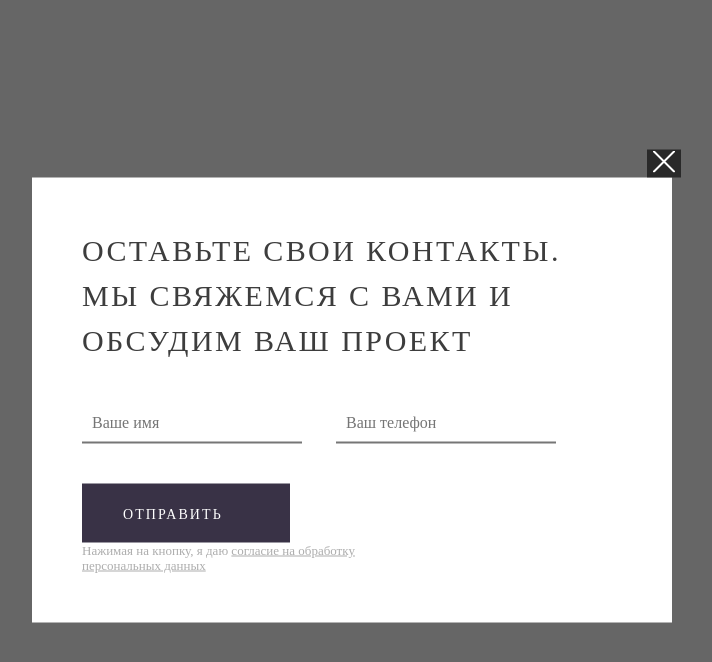
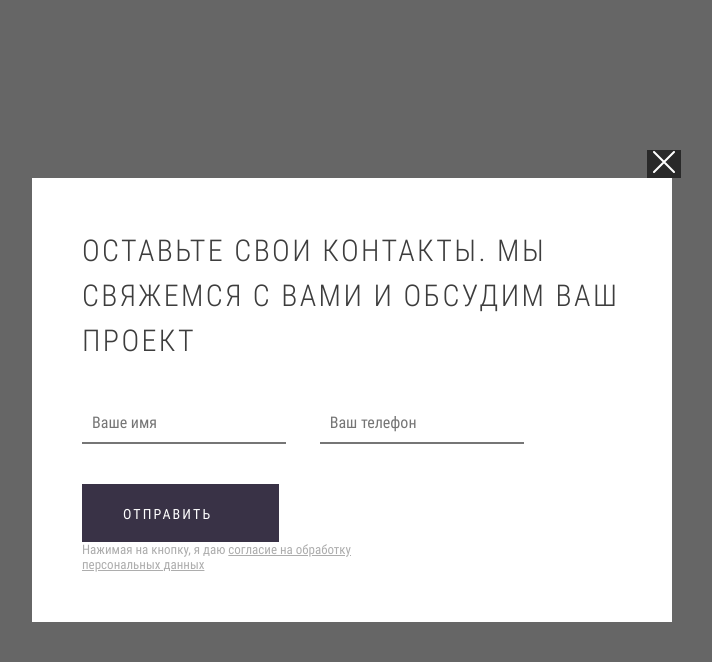
Before and after one commit to ral1an/ladesign-project, a website: page html/form.html in a window 1280 px wide. Shown: the whole page, without its empty margins (288-1000 px from the left). Drawn offline with Linux system fonts and the light colour scheme; files whose address does not match are found by name.

Commit message:
fix mixins

```diff
--- a/scss/form.scss
+++ b/scss/form.scss
@@ -1,5 +1,10 @@
 @import 'vars';
 @import 'mixins';
+
+body {
+    font-family: 'Roboto', sans-serif;
+    font-family: 'Roboto Condensed', sans-serif;
+}
 
 .layer {
     background-color: $color-backoground-layer;
@@ -19,7 +24,6 @@
     transform: translate(-50%, -50%);
     padding: 50px;
 }
-
 
 h1 {
     text-transform: uppercase;
--- a/scss/mixins.scss
+++ b/scss/mixins.scss
@@ -4,6 +4,7 @@
   margin-right: $wrapmr;
   margin-left: $wrapml;
 }
+
 //шрифты
 @mixin font($fw, $fs, $lh, $color, $textdecor) {
   font-weight: $fw;
@@ -12,12 +13,14 @@
   color: $color;
   text-decoration: $textdecor;
 }
+
 //Псевдоэлементы(before, after)
 @mixin pseudo-element($content: "", $display: block, $pos: absolute) {
   content: $content;
   display: $display;
   position: $pos;
 }
+
 //псевдоклассы для ссылок
 @mixin link($link, $visit, $hover, $active) {
   a {
@@ -33,6 +36,7 @@
     }
   }
 }
+
 //css-треугольники если нужно ?
 @mixin triangle($width, $direction, $color) {
   width: 0;
@@ -58,6 +62,7 @@
     border-bottom: $width solid $color;
   }
 }
+
 //placeholder
 @mixin placeholder($color, $size, $weight) {
   &::-webkit-input-placeholder {
@@ -81,16 +86,30 @@
     font-weight: $weight;
   }
 }
-// media query
-@mixin mq($width, $type: min) {
-  @if map_has_key($breakpoints, $width) {
-    $width: map_get($breakpoints, $width);
-    @if $type == max {
-      $width: $width - 1px;
+
+// medua query
+@mixin mq($breakpoint) {
+  @if $breakpoint==phone {
+    @media (min-width: 320px) and (max-width: 768px) {
+      @content;
     }
+  }
 
-    @media only screen and (#{$type}-width: $width) {
-        @content;
+  @else if $breakpoint==tablet {
+    @media (min-width: 768px) and (max-width: 1024px) {
+      @content;
     }
+  }
+
+  @else if $breakpoint==laptop {
+    @media (min-width: 1024px) and (max-width: 1920px) {
+      @content;
     }
+  }
+
+  @else if $breakpoint==desktop {
+    @media (min-width: 1920px) and (max-width: 2560px) {
+      @content;
+    }
+  }
 }
--- a/scss/vars.scss
+++ b/scss/vars.scss
@@ -22,12 +22,5 @@ $color-button: #393246;
 $color-button-pressed: #4A415A;
 $color-button-pressed2: #63557C;
 
-$breakpoints: (
-    "phone":        320px,
-    "tablet":       768px,
-    "tablet-wide":  1024px,
-    "desktop":      1248px,
-);
-
 // .container, .container-fluid, .container-lg, .container-md, .container-sm, .container-xl, .container-xxl {
 //   }
```
Also changed, not shown: css/form.min.css.
